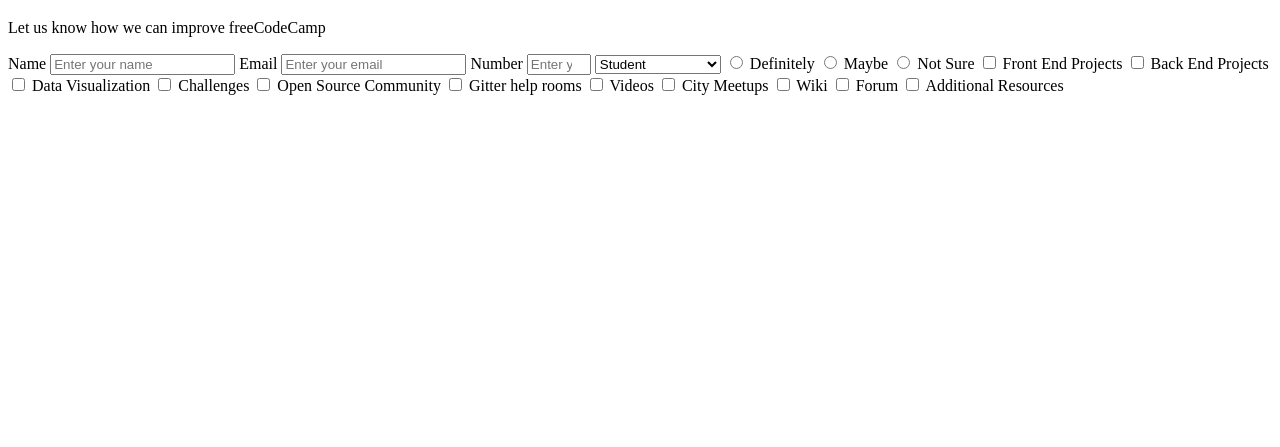
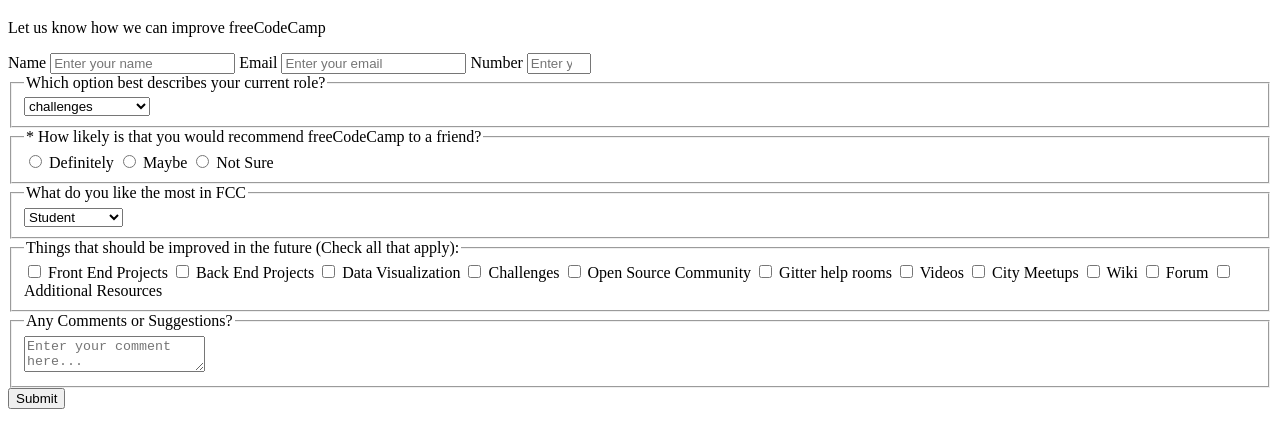
Before and after one commit to uryelah/project3, a plain HTML site: page index.html in a window 1280 px wide. Shown: the part 61-508 px from the top of the page. Drawn offline with Linux system fonts and the light colour scheme.

Commit message:
add sections with legends to form

```diff
--- a/index.html
+++ b/index.html
@@ -17,19 +17,41 @@
       <input type="email" id="email" placeholder="Enter your email" required>
       <label id="number-label" for="number" >Number</label>
       <input type="number" id="number" min=0 max=130 placeholder="Enter your age">
-      <select id="dropdown">
-        <option value="student">Student</option>
+
+      <fieldset>
+          <legend>Which option best describes your current role?</legend>
+      <select id="dropdown-1">
+        <option value="challenges">challenges</option>
         <option value="full-time-job">Full Time Job</option>
         <option value="full-time-learner">Full Time Learner</option>
         <option value="prefer-not-to-say">Prefer not to Say</option>
         <option value="other">Other</option>
       </select>
+      </fieldset>
+
+      <fieldset>
+          <legend>* How likely is that you would recommend freeCodeCamp to a friend?</legend>
         <input id="definitely" type="radio" name="recommend" value="definitely">
         <label for="definitely">Definitely</label>
         <input id="maybe" type="radio" name="recommend" value="maybe">
         <label for="maybe">Maybe</label>
         <input id="not-sure" type="radio" name="recommend" value="not-sure">
         <label for="not-sure">Not Sure</label>
+    </fieldset>
+
+      <fieldset>
+          <legend>What do you like the most in FCC</legend>
+      <select id="dropdown-2">
+        <option value="student">Student</option>
+        <option value="projects">Projects</option>
+        <option value="community">Community</option>
+        <option value="open-source">Open source</option>
+      </select>
+      </fieldset>
+
+      <fieldset>
+          <legend>Things that should be improved in the future
+          (Check all that apply):</legend>
       <input type="checkbox" id="front-end-projects" name="improved" value="front-end-projects">
       <label for="front-end-projects">Front End Projects</label>
       <input type="checkbox" id="back-end-projects" name="improved" value="back-end-projects">
@@ -52,6 +74,14 @@
       <label for="forum">Forum</label>
       <input type="checkbox" id="additional-resources" name="improved" value="additional-resources">
       <label for="additional-resources">Additional Resources</label>
+    </fieldset>
+
+    <fieldset>
+        <legend>Any Comments or Suggestions?</legend>
+        <textarea id="comments" placeholder="Enter your comment here..."></textarea>
+    </fieldset>
+
+      <button type="submit" id="submit">Submit</button>
     </form>
     <script src="https://cdn.freecodecamp.org/testable-projects-fcc/v1/bundle.js"></script>
 
```
Lines whose indentation alone changed are shown as unchanged.
